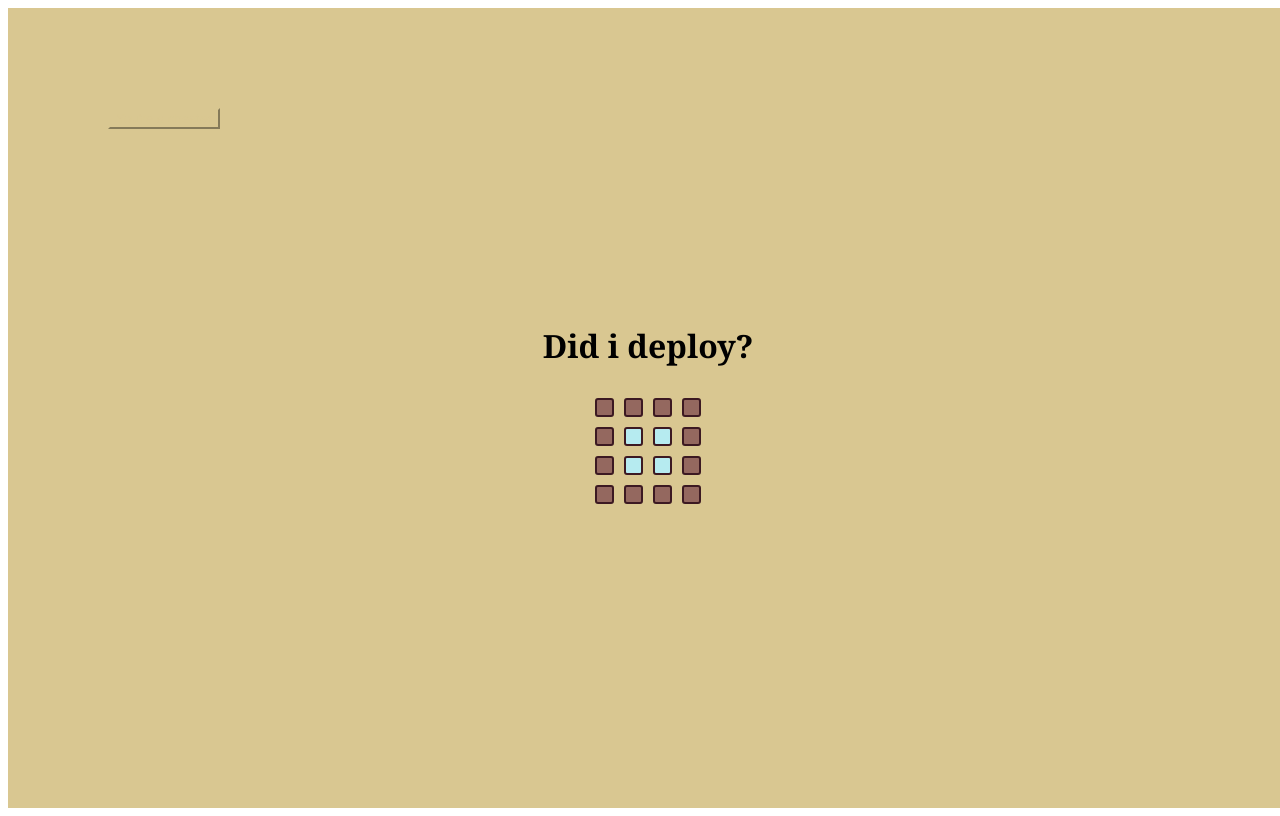
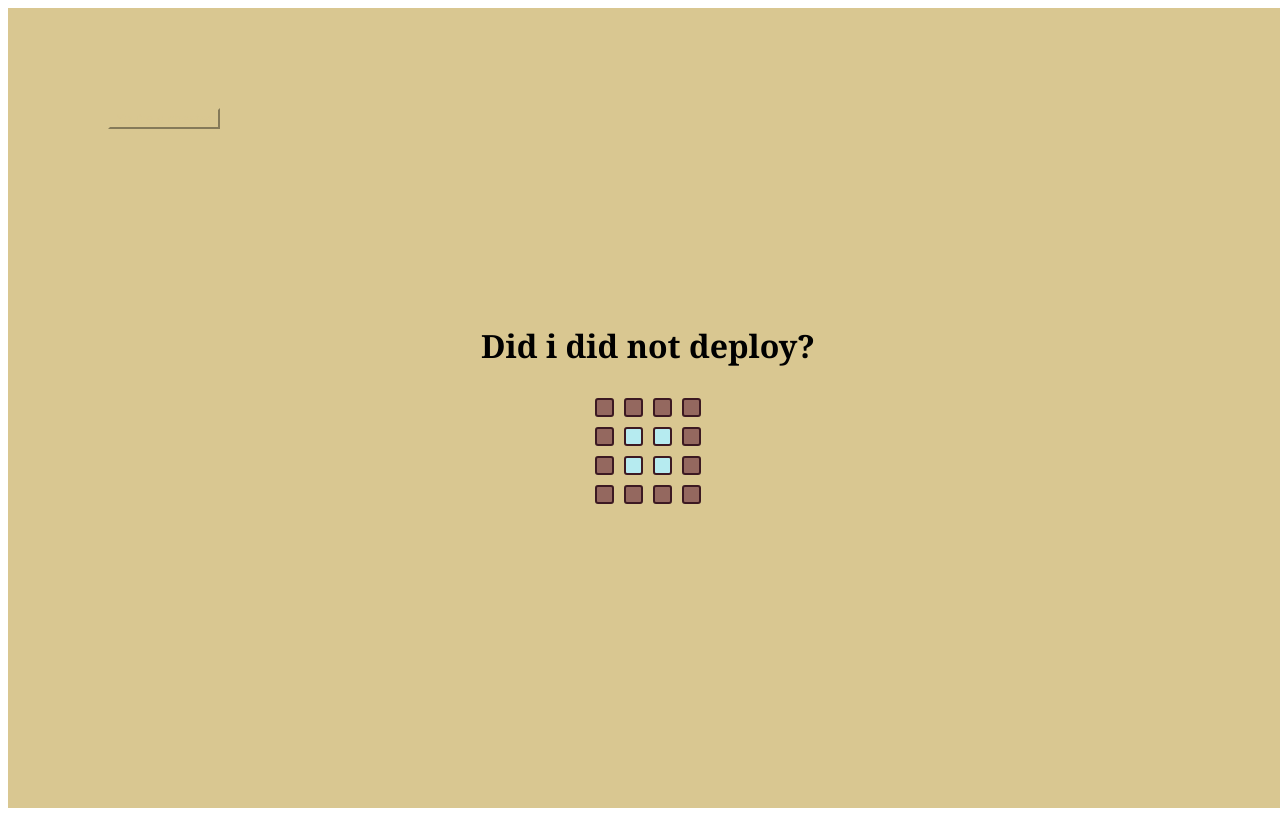
Before and after one commit to trevor-shepard/game-of-life, a Next.js app: page / in a window 1280 px wide. Built offline with nearby package versions, Linux system fonts and the light colour scheme.

Commit message:
I did not deploy

```diff
--- a/components/Game/index.tsx
+++ b/components/Game/index.tsx
@@ -51,7 +51,7 @@ const Game:FunctionComponent = () => {
 
     return (
         <GameContainer>
-            <h1>Did i deploy?</h1>
+            <h1>Did i did not deploy?</h1>
             { won ? <BaseButton onClick={handleNext} text={'Next Level'} /> : null }
             <SneakyButton onClick={handleNext}>You're a cheater</SneakyButton>
             { reset ? null : <Grid key={level} level={levels[level]} won={won} setWon={setWon} lost={lost} setLost={setLost} />}
```
